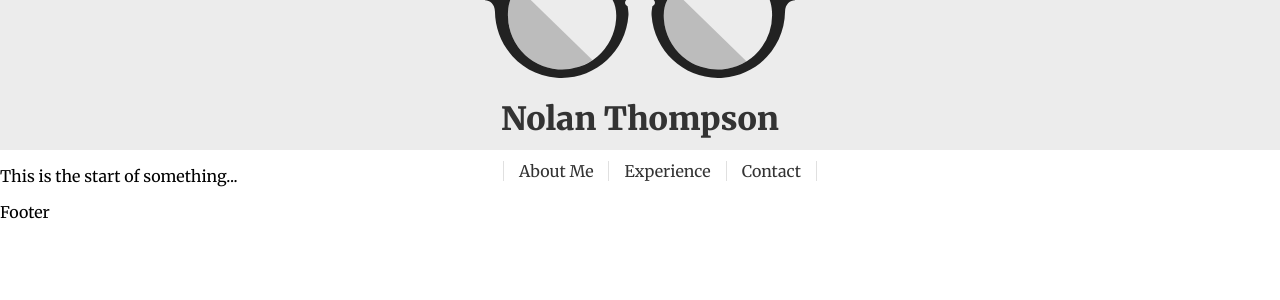
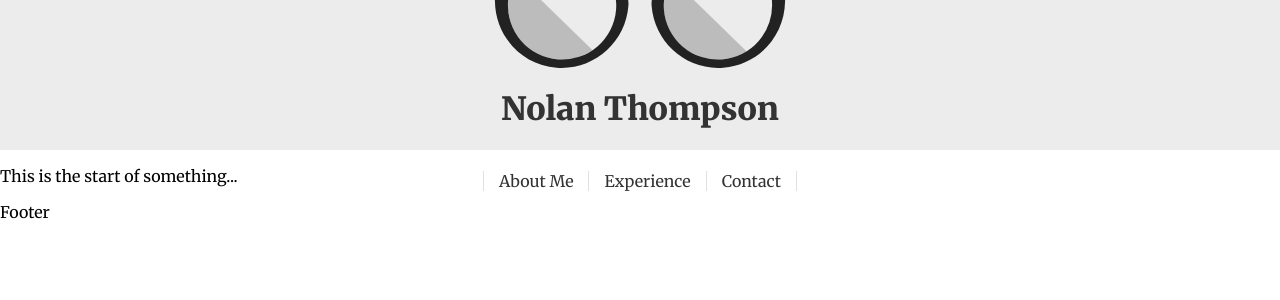
Before and after one commit to r3dscar3/React-Portfolio, a React app: page / in a window 1280 px wide. Shown: the top 300 px of the page. Built offline with nearby package versions, Linux system fonts and the light colour scheme.

Commit message:
fixing ul padding

```diff
--- a/src/views/components/header/styles.scss
+++ b/src/views/components/header/styles.scss
@@ -26,7 +26,8 @@
 }
 
 .nav {
-	margin: 0;
+	margin: 20px 0 0;
+	padding: 0;
 	display: inline-flex;
 	justify-content: stretch;
 	justify-items: stretch;
```
